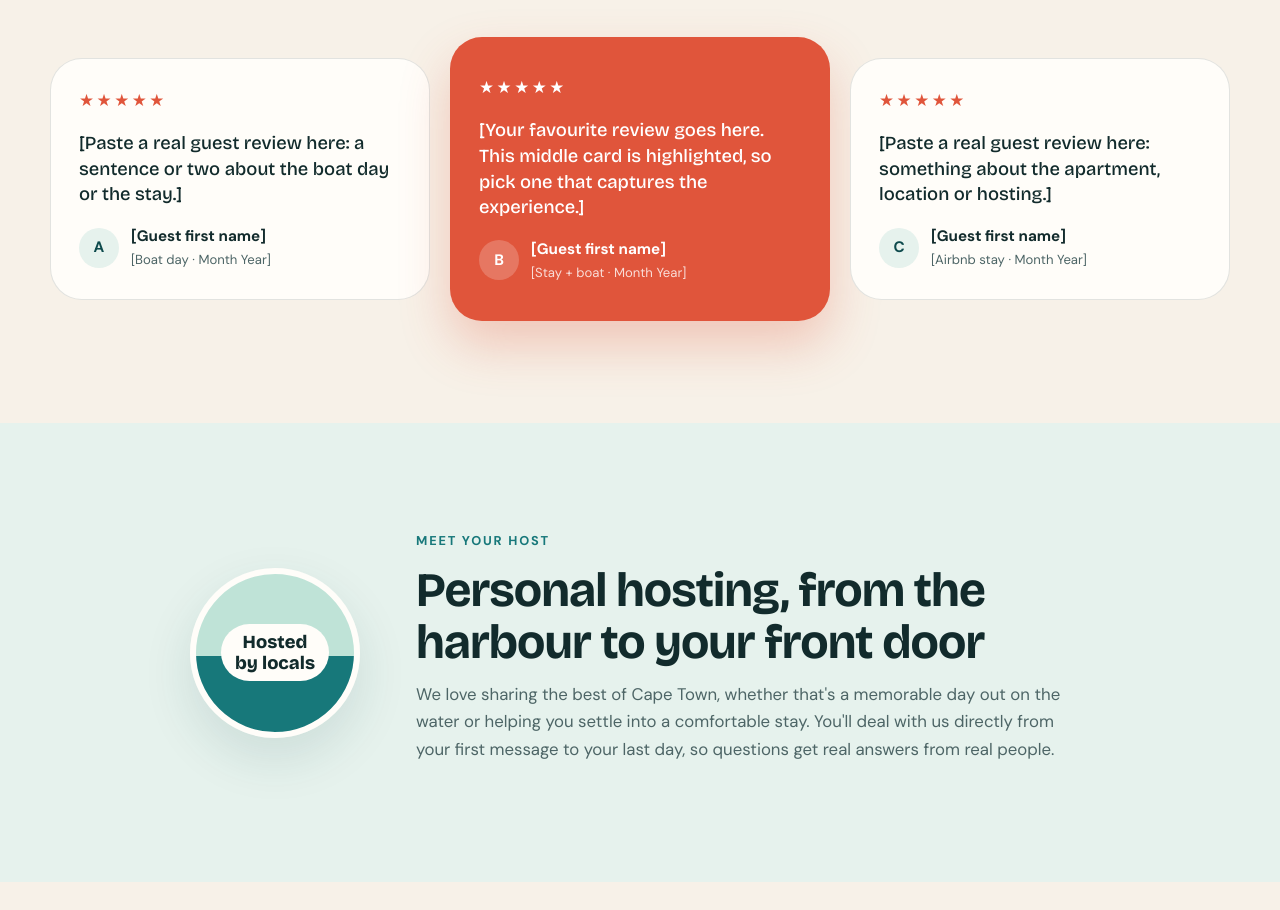
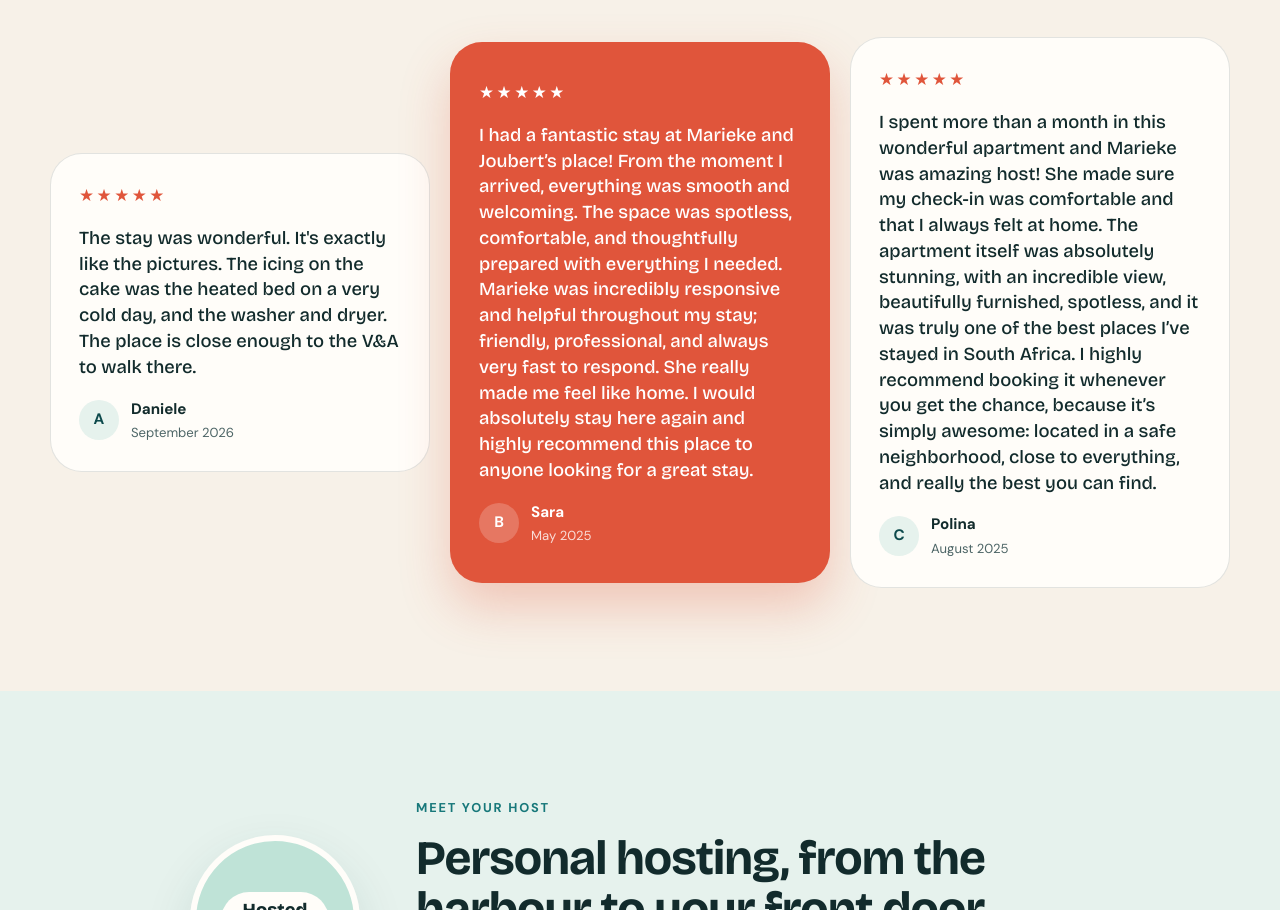
Before and after one commit to JSpies88/boat-rental, a plain HTML site: page index.html in a window 1280 px wide. Shown: the part 3024-3934 px from the top of the page. Drawn offline with nearby package versions, Linux system fonts and the light colour scheme; a script that the page names is missing.

Commit message:
Replace placeholder reviews with actual guest feedback
Updated guest reviews in index.html with real testimonials.

```diff
--- a/index.html
+++ b/index.html
@@ -234,26 +234,26 @@
       <div class="review-grid">
         <figure class="review">
           <div class="review__stars" aria-label="5 out of 5 stars">★★★★★</div>
-          <blockquote>[Paste a real guest review here: a sentence or two about the boat day or the stay.]</blockquote>
+          <blockquote>The stay was wonderful. It's exactly like the pictures. The icing on the cake was the heated bed on a very cold day, and the washer and dryer. The place is close enough to the V&A to walk there.</blockquote>
           <figcaption>
             <span class="avatar" aria-hidden="true">A</span>
-            <span><strong>[Guest first name]</strong><small>[Boat day · Month Year]</small></span>
+            <span><strong>Daniele</strong><small>September 2026</small></span>
           </figcaption>
         </figure>
         <figure class="review review--feature">
           <div class="review__stars" aria-label="5 out of 5 stars">★★★★★</div>
-          <blockquote>[Your favourite review goes here. This middle card is highlighted, so pick one that captures the experience.]</blockquote>
+          <blockquote>I had a fantastic stay at Marieke and Joubert’s place! From the moment I arrived, everything was smooth and welcoming. The space was spotless, comfortable, and thoughtfully prepared with everything I needed. Marieke was incredibly responsive and helpful throughout my stay; friendly, professional,  and always very fast to respond. She really made me feel like home. I would absolutely stay here again and highly recommend this place to anyone looking for a great stay.</blockquote>
           <figcaption>
             <span class="avatar" aria-hidden="true">B</span>
-            <span><strong>[Guest first name]</strong><small>[Stay + boat · Month Year]</small></span>
+             <span><strong>Sara</strong><small>May 2025</small></span>
           </figcaption>
         </figure>
         <figure class="review">
           <div class="review__stars" aria-label="5 out of 5 stars">★★★★★</div>
-          <blockquote>[Paste a real guest review here: something about the apartment, location or hosting.]</blockquote>
+          <blockquote>I spent more than a month in this wonderful apartment and Marieke was amazing host! She made sure my check-in was comfortable and that I always felt at home. The apartment itself was absolutely stunning, with an incredible view, beautifully furnished, spotless, and it was truly one of the best places I’ve stayed in South Africa. I highly recommend booking it whenever you get the chance, because it’s simply awesome: located in a safe neighborhood, close to everything, and really the best you can find.</blockquote>
           <figcaption>
             <span class="avatar" aria-hidden="true">C</span>
-            <span><strong>[Guest first name]</strong><small>[Airbnb stay · Month Year]</small></span>
+            <span><strong>Polina</strong><small>August 2025</small></span>
           </figcaption>
         </figure>
       </div>
```
